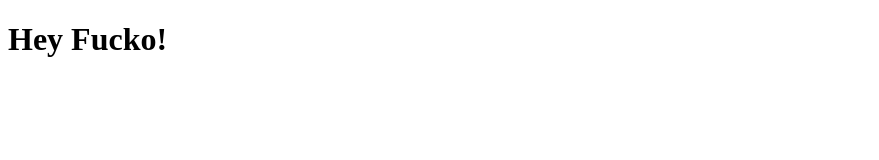
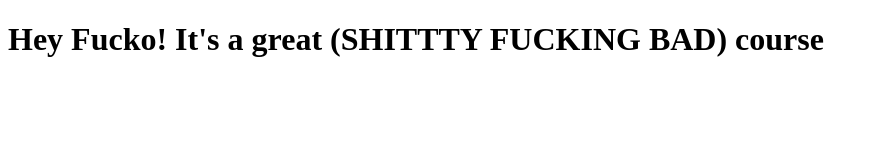
Before and after one commit to kawtunow/courseratest, a plain HTML site: page site/index.html in a window 1280 px wide. Shown: the whole page, without its empty margins (0-879 px from the left). Drawn offline with Linux system fonts and the light colour scheme.

Commit message:
small addition to title

```diff
--- a/site/index.html
+++ b/site/index.html
@@ -4,6 +4,6 @@
 	<title>Hey fucko!</title>
 </head>
 <body>
-<h1> Hey Fucko!</h1>
+<h1> Hey Fucko! It's a great (SHITTTY FUCKING BAD) course</h1>
 </body>
 </html>
```
